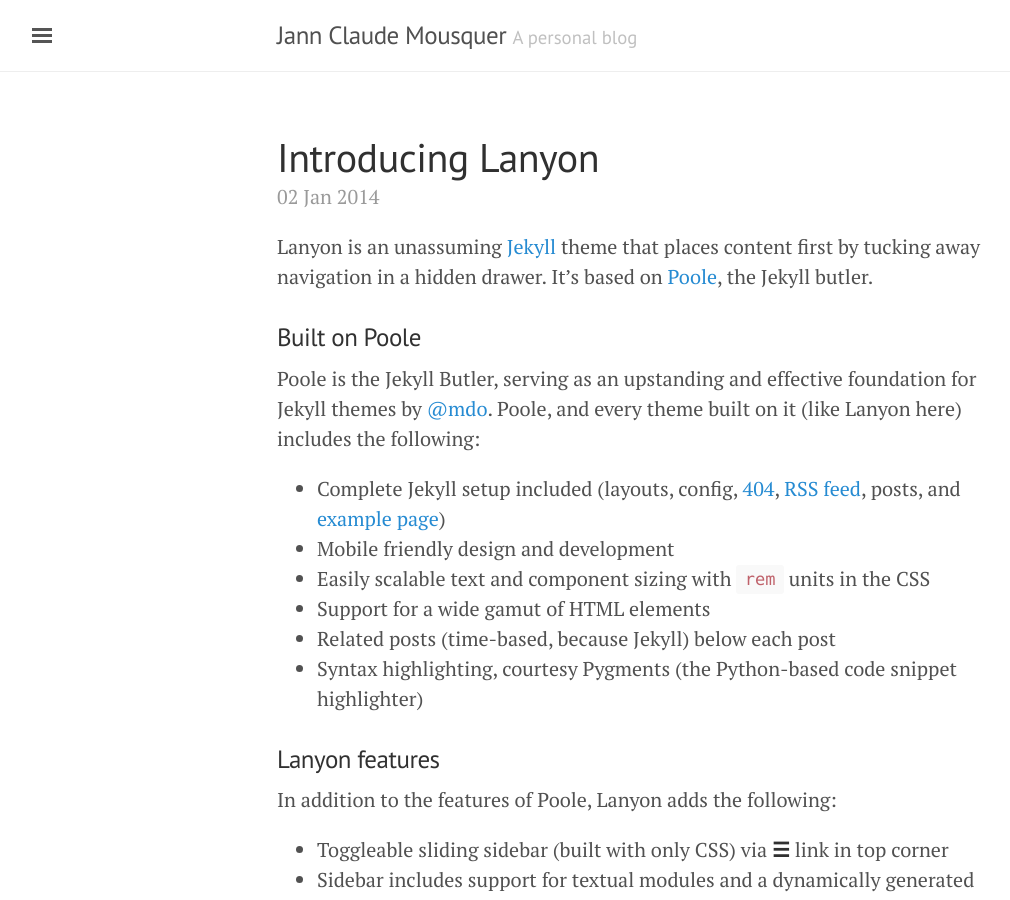
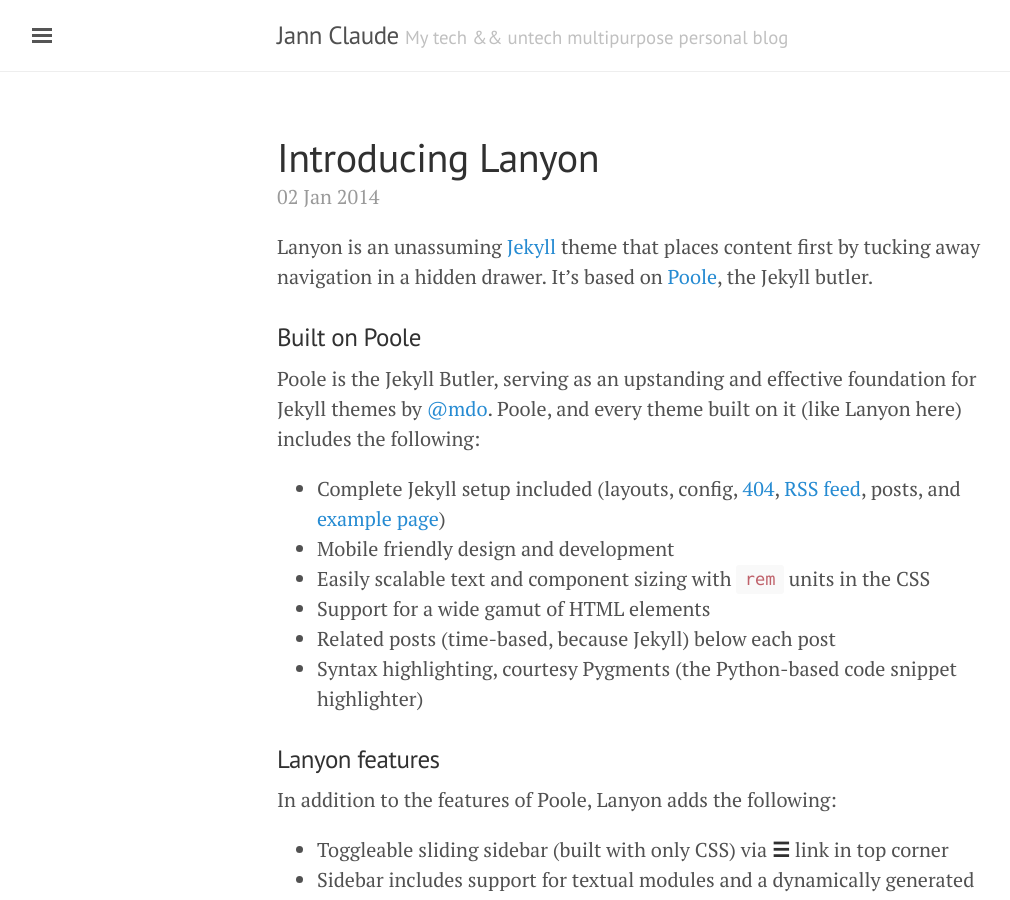
Before and after one commit to janncm/janncm.github.io, a Jekyll site: the page built from index.html, in a window 1280 px wide and 900 px high. Shown: the whole window, without its empty margins (3-1013 px from the left). Built offline with Jekyll 4.4.1, drawn with Linux system fonts in a browser that asks for light colours; the list of posts is cut into pages by our own code.

Commit message:
personal descriptions changes2

```diff
--- a/_config.yml
+++ b/_config.yml
@@ -5,8 +5,8 @@ permalink:           pretty
 relative_permalinks: true
 
 # Setup
-title:               Jann Claude Mousquer
-tagline:             'A personal blog   '
+title:               Jann Claude
+tagline:             'My tech && untech multipurpose personal blog'
 description:         'My name is Jann Claude, I am a christian, web developer, rock climber, pc gamer, working hard to become a better person, every single day.'
 url:                 http://janncm.github.io
 baseurl:             ''
@@ -21,4 +21,4 @@ author:
   linkedin:          https://linkedin.com/in/janncm/en
 
 # Custom vars
-version:             1.0.0
+version:             1.0.1
```
